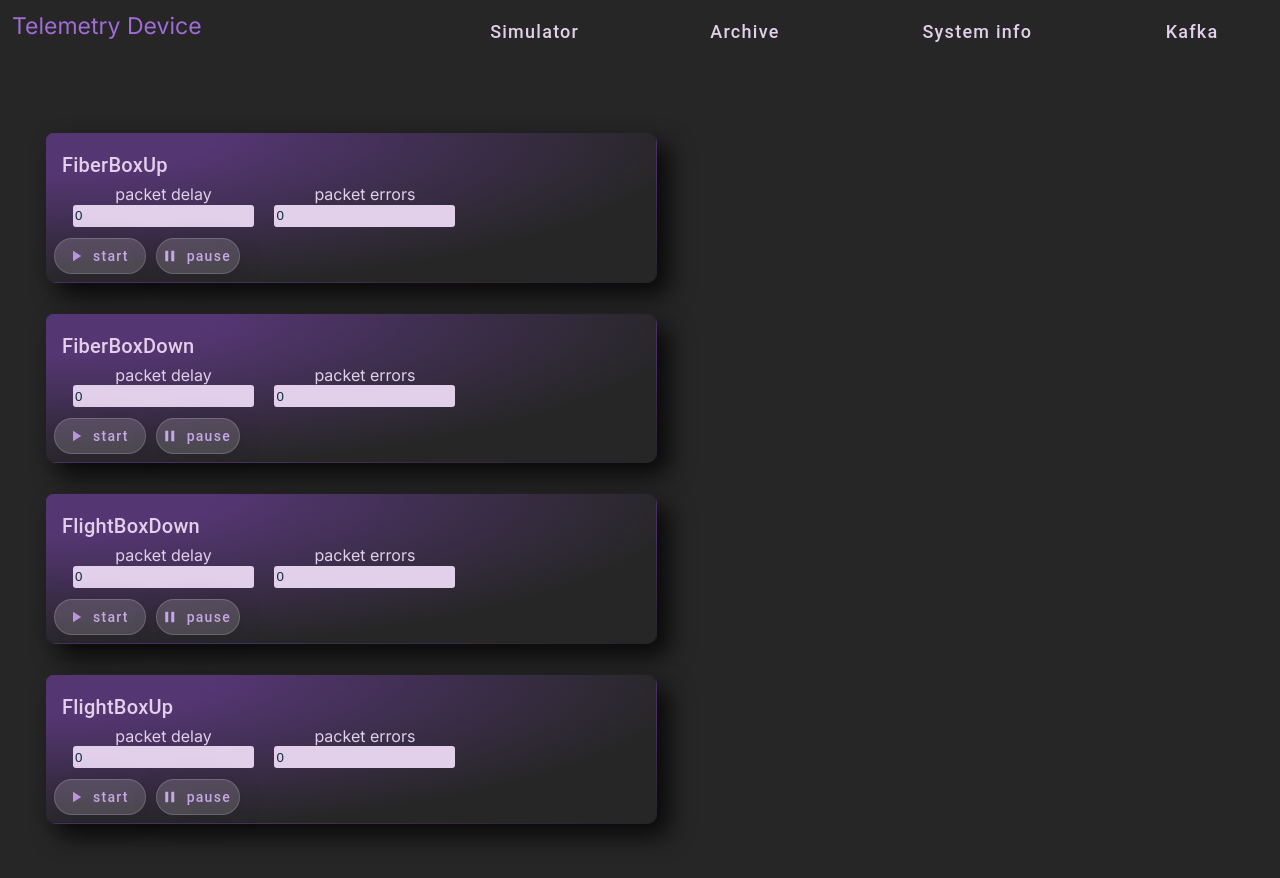
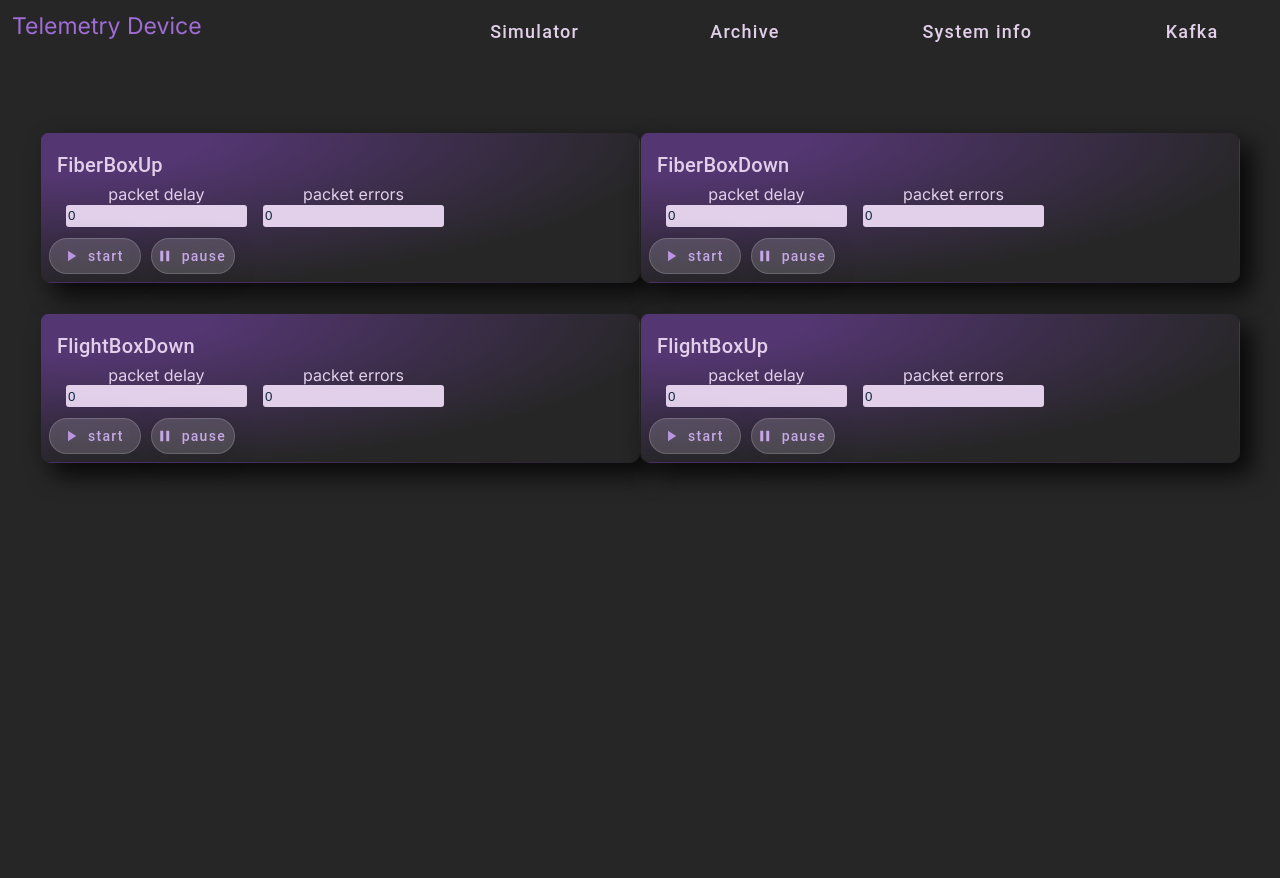
Before and after one commit to IILTCC/TelemetryVisibility, an Angular app in the folder TelemetryWebsite/: page /simulator in a window 1280 px wide. Shown: the top 878 px of the page. After the commit the page ends 800 px from the top, so only its background shows below. Built offline with nearby package versions, Linux system fonts and the light colour scheme.

Commit message:
[bugfix] code clean

```diff
--- a/TelemetryWebsite/src/app/master-page/header/header.component.html
+++ b/TelemetryWebsite/src/app/master-page/header/header.component.html
@@ -1,4 +1,3 @@
-<!-- <div id="header-div"></div> -->
 <div id="table-div">
   <table class="horizontal-bar">
     <tr class="horizontal-bar">
--- a/TelemetryWebsite/src/app/master-page/header/header.component.scss
+++ b/TelemetryWebsite/src/app/master-page/header/header.component.scss
@@ -10,11 +10,9 @@
   padding: 10px;
 }
 #table-div {
-  // background: linear-gradient(to bottom, $midnight-green, $purssian-blue);
   background-color: $dark-green;
   padding: 10px;
   padding-bottom: 40px;
-  // width: ;
 }
 .horizontal-bar {
   width: 100%;
@@ -22,13 +20,11 @@
 }
 .horizontal-bar > * {
   font-size: 18px;
-  // color: $mint;
 }
 ::ng-deep .header-button > * {
   font-size: 18px;
   color: $thistle !important;
 }
 ::ng-deep .header-button:hover {
-  // font-size: 18px;
   color: $dark-green !important;
 }
--- a/TelemetryWebsite/src/app/pages/simulator/simulator-page/simulator-page.component.scss
+++ b/TelemetryWebsite/src/app/pages/simulator/simulator-page/simulator-page.component.scss
@@ -9,21 +9,19 @@
   align-items: flex-start;
 }
 .secondary-container {
-  //   display: flex;
-  //   margin: 20px;
-  //   display: flex;
   justify-content: center;
   flex-grow: 0;
   flex-basis: auto;
-  // margin-left: auto;
-  // margin-right: auto;
   margin-bottom: 30px;
-  margin-left: 5px;
-  margin-right: 5px;
+  margin-left: auto;
+  margin-right: auto;
+  flex-grow: 1;
+  width: 50%;
+  max-width: 600px;
 }
 .margin-div {
-  // margin-left: auto;
-  // margin-right: auto;
+  margin-left: auto;
+  margin-right: auto;
 }
 ::ng-deep .channel-card {
   border-radius: 10px !important;
@@ -35,7 +33,6 @@
     $dark-green 75%
   ) !important;
   box-shadow: 12px 12px 25px #000000c7 !important;
-  // padding-right: 60px;
   width: 100%;
 }
 .channel-card-status {
@@ -68,22 +65,16 @@
 }
 .channel-data-input {
   border-radius: 3px;
-  //   background-color: #5dd1ff;
   border: none;
   background-color: $thistle;
   height: 20px;
   color: $purssian-blue;
 }
 .icon-start {
-  // padding: 20px;
   color: lighten($amethyst, 10%) !important;
-  // background-color: $royal-pruple !important;
 }
 .icon-pause {
-  // padding: 20px;
-  // color: $thistle !important;
   color: lighten($amethyst, 15%);
-  // background-color: $royal-pruple !important;
 }
 .card-button-start {
   color: lighten($amethyst, 15%) !important;
@@ -102,7 +93,6 @@
     color: white !important;
     transform: scale(1.05) !important;
     filter: brightness(1.2) !important;
-    // box-shadow: 0 4px 8px rgba(0, 0, 0, 0.2) !important;
   }
 }
 .card-button-pause {
@@ -121,6 +111,5 @@
     color: white !important;
     transform: scale(1.05) !important;
     filter: brightness(1.2) !important;
-    // box-shadow: 0 4px 8px rgba(0, 0, 0, 0.2) !important;
   }
 }
--- a/TelemetryWebsite/src/app/pages/simulator/simulator-page/simulator-page.component.ts
+++ b/TelemetryWebsite/src/app/pages/simulator/simulator-page/simulator-page.component.ts
@@ -27,12 +27,10 @@ export class SimulatorPageComponent {
   channelNameId: { [key: string]: number } = { FiberBoxUp: 3, FiberBoxDown: 2, FlightBoxDown: 0, FlightBoxUp: 1 };
 
   clickOnStart(channelName: string): void {
-    console.log("Start clicked on channel " + channelName + " delay " + this.channelDelayInput[channelName] + " with errors " + this.channelErrorsInput[channelName]);
     let startSimulatorDto: StartSimulatorDto = new StartSimulatorDto(this.channelNameId[channelName], Number(this.channelErrorsInput[channelName]), Number(this.channelDelayInput[channelName]));
     this.simulatorPageService.startSimulator(startSimulatorDto).subscribe((res) => { console.log(res) });
   }
   clickOnPause(channelName: string): void {
-    console.log("Start clicked on channel " + channelName + " delay " + this.channelDelayInput[channelName] + " with errors " + this.channelErrorsInput[channelName]);
     let stopSimulatorDto: StopSimulatorDto = new StopSimulatorDto(this.channelNameId[channelName]);
     this.simulatorPageService.stopSimulator(stopSimulatorDto).subscribe((res) => { console.log(res) });
   }
```
